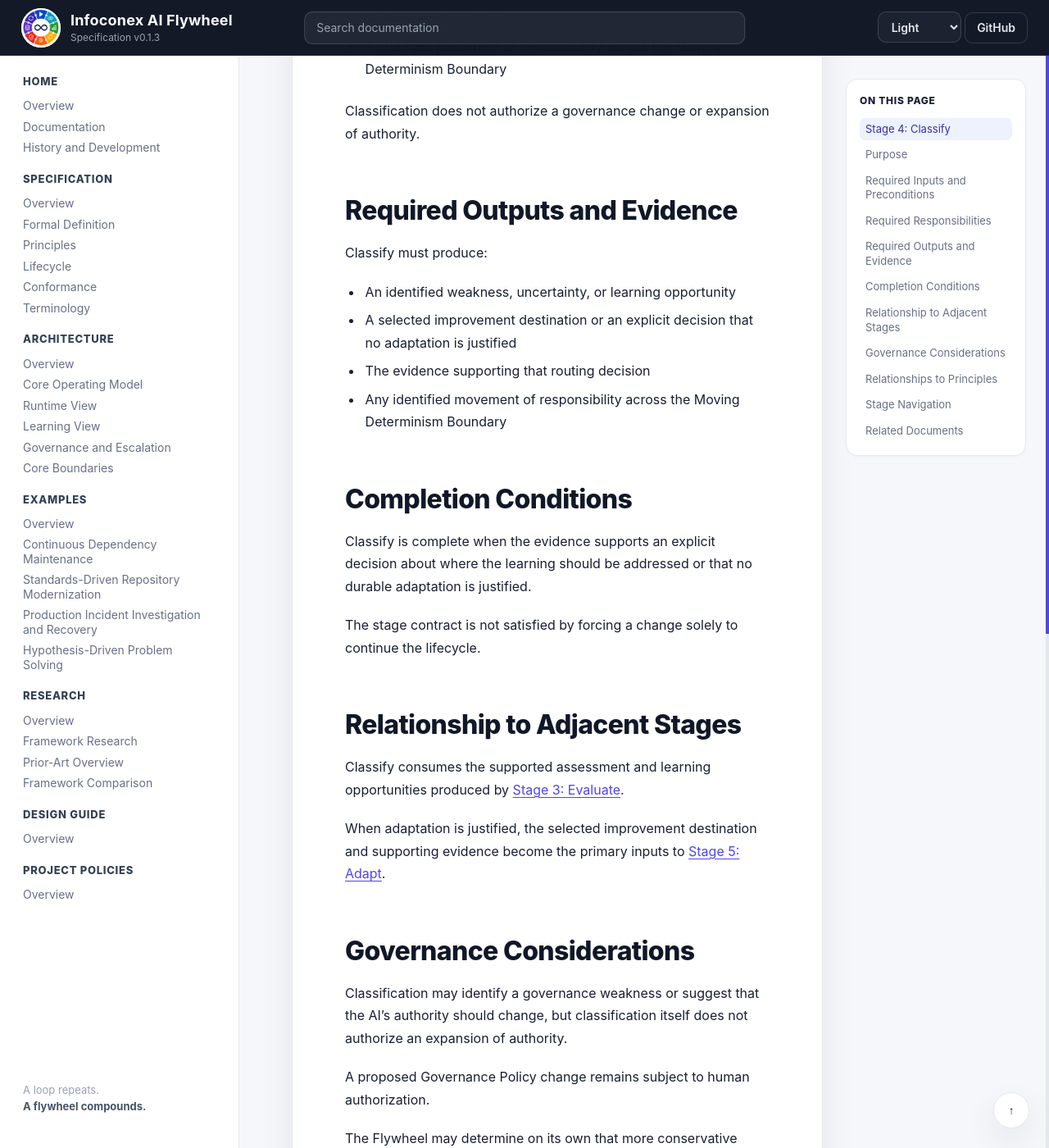
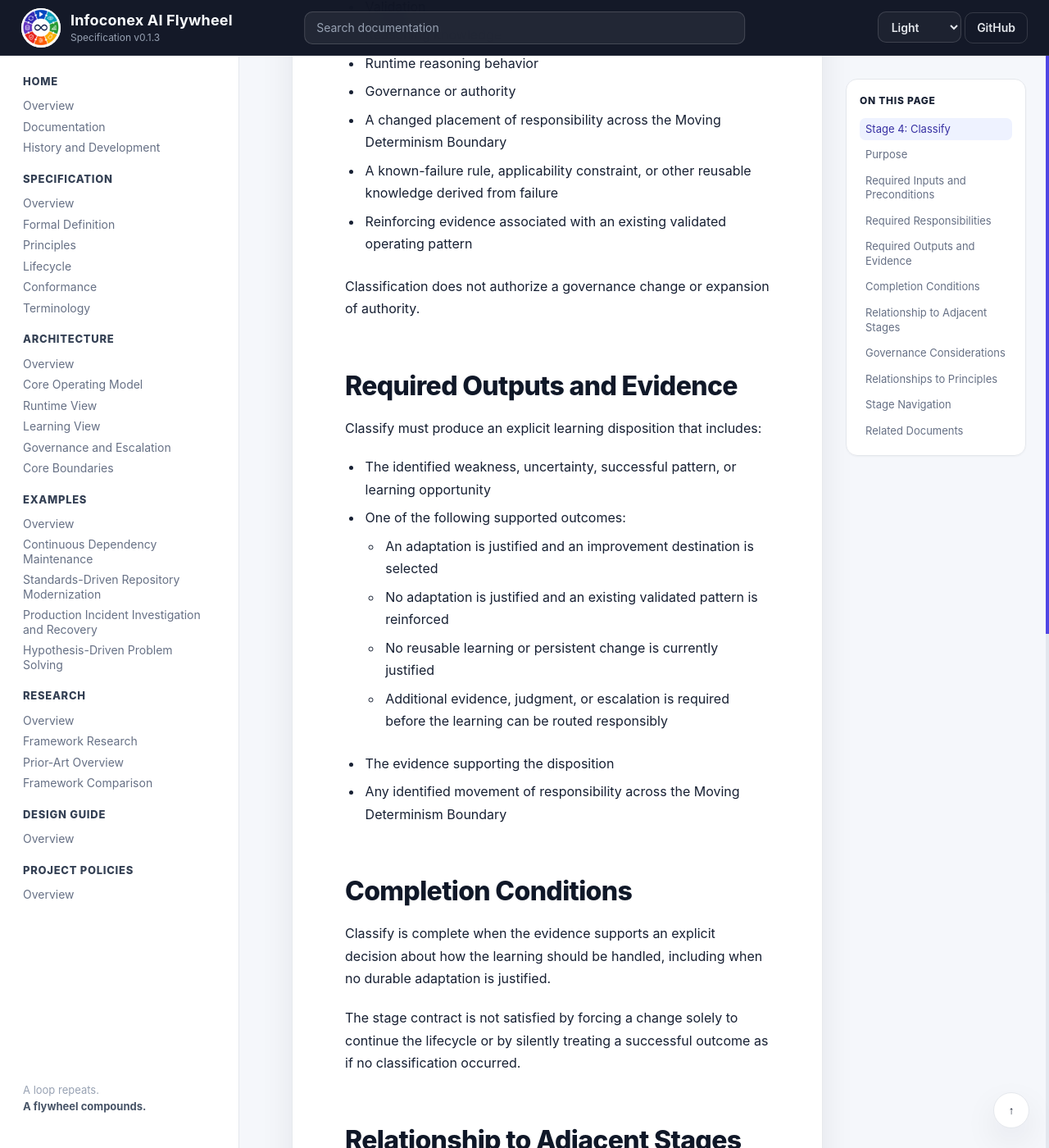
Before and after one commit to infoconex/ai-flywheel, a Jekyll site: the page built from docs/specification/lifecycle/04-classify.md, in a window 1280 px wide and 1400 px high, scrolled down 1882 px. Shown: the whole window at 82% size. Built offline with Jekyll 4.4.1, drawn with Linux system fonts in a browser that asks for light colours; our own code applies the rules of GitHub Pages for plain Markdown files; some of the changed text lies outside the part shown.

Commit message:
Clarify classification outcomes and no-change routing

```diff
--- a/docs/specification/lifecycle/04-classify.md
+++ b/docs/specification/lifecycle/04-classify.md
@@ -1,14 +1,14 @@
 # Stage 4: Classify
 
-The Infoconex AI Flywheel identifies the type and likely source of any weakness, uncertainty, or learning opportunity revealed by evaluation.
+The Infoconex AI Flywheel identifies the type and likely source of any weakness, uncertainty, successful pattern, or learning opportunity revealed by evaluation.
 
 ## Purpose
 
-Classification prevents the Flywheel from treating every problem as the same type of problem or sending every lesson to the same improvement mechanism.
+Classification prevents the Flywheel from treating every outcome as the same type of result or sending every lesson to the same improvement mechanism.
 
 At this stage, the Flywheel asks:
 
-> **Where should this learning live?**
+> **What was learned, and where should that learning live?**
 
 ## Required Inputs and Preconditions
 
@@ -16,7 +16,7 @@ Classify requires:
 
 - The assessed outcome from [Stage 3: Evaluate](03-evaluate.md)
 - The evidence supporting that assessment
-- Identified failures, uncertainty, broken assumptions, or learning opportunities
+- Identified failures, uncertainty, broken assumptions, successful patterns, or learning opportunities
 - The current placement of responsibility among deterministic capability, procedural guidance, and AI reasoning
 - Applicable governance constraints
 
@@ -26,13 +26,14 @@ The classification must be grounded in an evaluated outcome or identified learni
 
 Classify must:
 
-- Identify the type and likely source of the weakness, uncertainty, or learning opportunity
-- Consider the part of the operating model best suited to own any resulting improvement
-- Make the routing decision intentionally rather than defaulting every issue to one adaptation mechanism
+- Identify the type and likely source of the weakness, uncertainty, successful pattern, or learning opportunity
+- Determine whether the evidence justifies a persistent adaptation, reinforces an existing validated pattern, or does not yet justify durable change
+- Consider the part of the operating model best suited to own any resulting improvement or reusable learning
+- Make the routing decision intentionally rather than defaulting every outcome to one adaptation mechanism
 - Preserve the evidence supporting the routing decision
-- Allow the result to be that no persistent change is justified
+- Allow the result to be that no persistent adaptation is justified
 
-Potential improvement destinations may include:
+Potential improvement or learning destinations may include:
 
 - Deterministic implementation
 - Procedural guidance
@@ -41,29 +42,37 @@ Potential improvement destinations may include:
 - Runtime reasoning behavior
 - Governance or authority
 - A changed placement of responsibility across the Moving Determinism Boundary
+- A known-failure rule, applicability constraint, or other reusable knowledge derived from failure
+- Reinforcing evidence associated with an existing validated operating pattern
 
 Classification does not authorize a governance change or expansion of authority.
 
 ## Required Outputs and Evidence
 
-Classify must produce:
+Classify must produce an explicit learning disposition that includes:
 
-- An identified weakness, uncertainty, or learning opportunity
-- A selected improvement destination or an explicit decision that no adaptation is justified
-- The evidence supporting that routing decision
+- The identified weakness, uncertainty, successful pattern, or learning opportunity
+- One of the following supported outcomes:
+  - An adaptation is justified and an improvement destination is selected
+  - No adaptation is justified and an existing validated pattern is reinforced
+  - No reusable learning or persistent change is currently justified
+  - Additional evidence, judgment, or escalation is required before the learning can be routed responsibly
+- The evidence supporting the disposition
 - Any identified movement of responsibility across the Moving Determinism Boundary
 
 ## Completion Conditions
 
-Classify is complete when the evidence supports an explicit decision about where the learning should be addressed or that no durable adaptation is justified.
+Classify is complete when the evidence supports an explicit decision about how the learning should be handled, including when no durable adaptation is justified.
 
-The stage contract is not satisfied by forcing a change solely to continue the lifecycle.
+The stage contract is not satisfied by forcing a change solely to continue the lifecycle or by silently treating a successful outcome as if no classification occurred.
 
 ## Relationship to Adjacent Stages
 
 Classify consumes the supported assessment and learning opportunities produced by [Stage 3: Evaluate](03-evaluate.md).
 
-When adaptation is justified, the selected improvement destination and supporting evidence become the primary inputs to [Stage 5: Adapt](05-adapt.md).
+Its learning disposition becomes the primary input to [Stage 5: Adapt](05-adapt.md). When adaptation is justified, Adapt uses the selected improvement destination and supporting evidence. When no adaptation is justified, Adapt explicitly resolves the no-change disposition rather than manufacturing a candidate change.
+
+New evidence from later stages may return the lifecycle to Classify when an earlier routing decision is no longer supported.
 
 ## Governance Considerations
 
```
